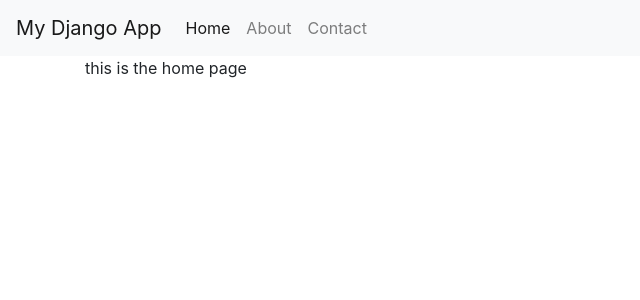
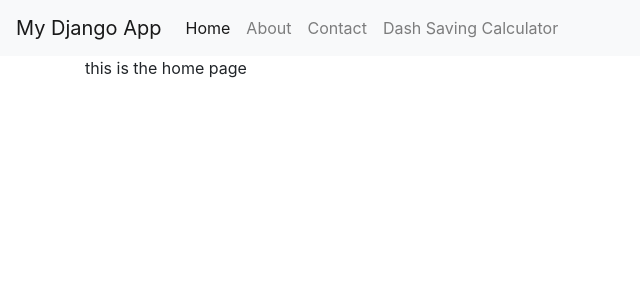
Before and after one commit to ElvirDev0001/django-docker, a Django app: template myapp/templates/home.html in a window 1280 px wide. Shown: the top 300 px of the page, without its empty margins (0-640 px from the left). Run offline with Django 3.2, Linux system fonts and the light colour scheme; the template is opened without the code that fills it, so the values that code supplies are empty; some libraries are stand-ins or nearby versions.

Commit message:
Add Dash App

```diff
--- a/myapp/templates/base.html
+++ b/myapp/templates/base.html
@@ -26,6 +26,9 @@
           <li class="nav-item">
             <a class="nav-link" href="#">Contact</a>
           </li>
+          <li class="nav-item">
+            <a class="nav-link" href="{% url 'external_link' %}" target="_blank">Dash Saving Calculator</a>
+          </li>
         </ul>
       </div>
     </nav>
--- a/mywebpage/urls.py
+++ b/mywebpage/urls.py
@@ -16,8 +16,10 @@ Including another URLconf
 """
 from django.contrib import admin
 from django.urls import path, include
+from django.views.generic import RedirectView
 
 urlpatterns = [
     path('admin/', admin.site.urls),
-    path("", include("myapp.urls"))
+    path("", include("myapp.urls")),
+    path('external_link/', RedirectView.as_view(url='https://trosak.up.railway.app/'), name='external_link'),
 ]
```
